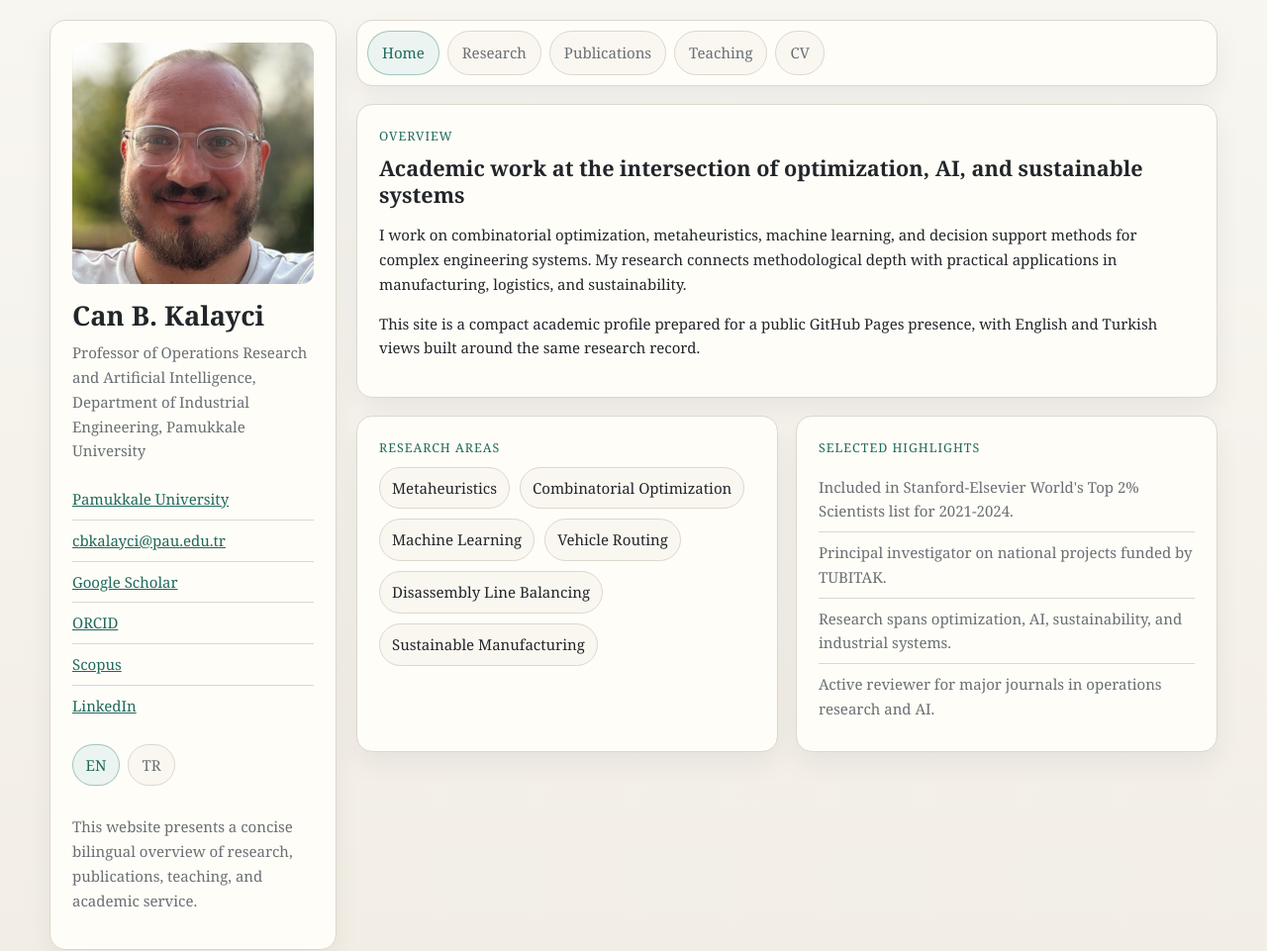
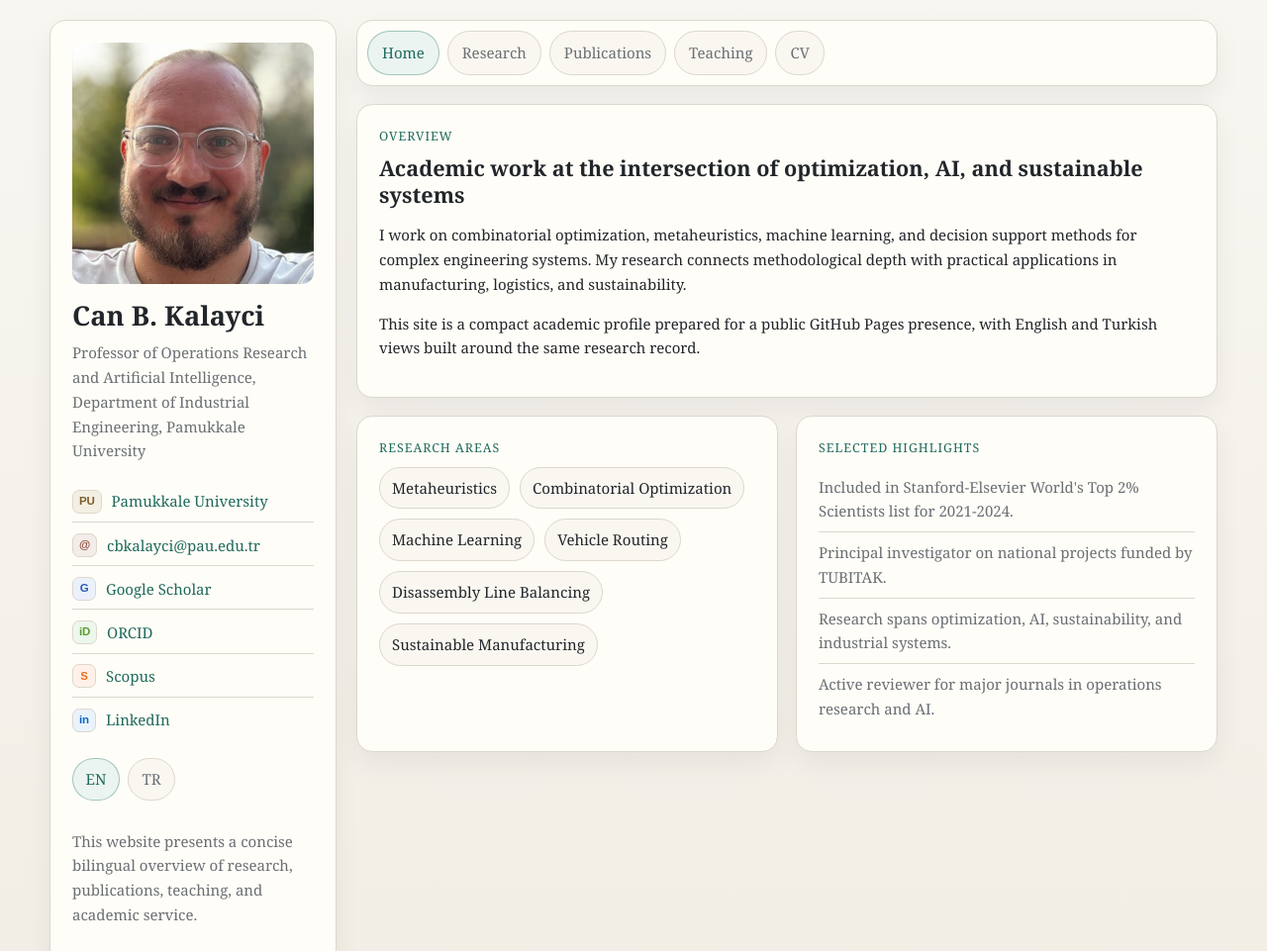
Before and after one commit to cbkalayci/cbkalayci.github.io, a plain HTML site: page index.html in a window 1280 px wide. Shown: the top 961 px of the page at 99% size. Drawn offline with Linux system fonts and the light colour scheme.

Commit message:
Add platform icons to profile links

```diff
--- a/index.html
+++ b/index.html
@@ -21,12 +21,42 @@
         <h1 class="name">Can B. Kalayci</h1>
         <p class="title" data-i18n="profile.title"></p>
         <ul class="profile-list">
-          <li><a href="https://www.pau.edu.tr/cbkalayci" target="_blank" rel="noreferrer">Pamukkale University</a></li>
-          <li><a href="mailto:cbkalayci@pau.edu.tr">cbkalayci@pau.edu.tr</a></li>
-          <li><a href="https://scholar.google.com/citations?user=iHetZQAAAAJ" target="_blank" rel="noreferrer">Google Scholar</a></li>
-          <li><a href="https://orcid.org/0000-0003-2355-7015" target="_blank" rel="noreferrer">ORCID</a></li>
-          <li><a href="https://www.scopus.com/authid/detail.uri?authorId=54951330900" target="_blank" rel="noreferrer">Scopus</a></li>
-          <li><a href="https://www.linkedin.com/in/cbkalayci" target="_blank" rel="noreferrer">LinkedIn</a></li>
+          <li>
+            <a class="profile-link" href="https://www.pau.edu.tr/cbkalayci" target="_blank" rel="noreferrer">
+              <span class="platform-icon platform-pau" aria-hidden="true">PU</span>
+              <span>Pamukkale University</span>
+            </a>
+          </li>
+          <li>
+            <a class="profile-link" href="mailto:cbkalayci@pau.edu.tr">
+              <span class="platform-icon platform-mail" aria-hidden="true">@</span>
+              <span>cbkalayci@pau.edu.tr</span>
+            </a>
+          </li>
+          <li>
+            <a class="profile-link" href="https://scholar.google.com/citations?user=iHetZQAAAAJ" target="_blank" rel="noreferrer">
+              <span class="platform-icon platform-scholar" aria-hidden="true">G</span>
+              <span>Google Scholar</span>
+            </a>
+          </li>
+          <li>
+            <a class="profile-link" href="https://orcid.org/0000-0003-2355-7015" target="_blank" rel="noreferrer">
+              <span class="platform-icon platform-orcid" aria-hidden="true">iD</span>
+              <span>ORCID</span>
+            </a>
+          </li>
+          <li>
+            <a class="profile-link" href="https://www.scopus.com/authid/detail.uri?authorId=54951330900" target="_blank" rel="noreferrer">
+              <span class="platform-icon platform-scopus" aria-hidden="true">S</span>
+              <span>Scopus</span>
+            </a>
+          </li>
+          <li>
+            <a class="profile-link" href="https://www.linkedin.com/in/cbkalayci" target="_blank" rel="noreferrer">
+              <span class="platform-icon platform-linkedin" aria-hidden="true">in</span>
+              <span>LinkedIn</span>
+            </a>
+          </li>
         </ul>
 
         <div class="lang-switcher" role="group" aria-label="Language switcher">
--- a/styles.css
+++ b/styles.css
@@ -107,6 +107,61 @@ button {
 .compact-list li:last-child,
 .timeline li:last-child {
   border-bottom: 0;
+}
+
+.profile-link {
+  display: inline-flex;
+  align-items: center;
+  gap: 10px;
+  text-decoration: none;
+}
+
+.platform-icon {
+  display: inline-flex;
+  align-items: center;
+  justify-content: center;
+  min-width: 24px;
+  height: 24px;
+  padding: 0 6px;
+  border-radius: 7px;
+  border: 1px solid var(--line);
+  background: var(--surface-2);
+  color: var(--text);
+  font-family: Arial, Helvetica, sans-serif;
+  font-size: 0.72rem;
+  font-weight: 700;
+  line-height: 1;
+  letter-spacing: -0.02em;
+}
+
+.platform-pau {
+  background: #f4efe3;
+  color: #7d5d2a;
+}
+
+.platform-mail {
+  background: #f3ece8;
+  color: #8e4d3f;
+}
+
+.platform-scholar {
+  background: #ebf1fb;
+  color: #2f5bb3;
+}
+
+.platform-orcid {
+  background: #edf7ec;
+  color: #5a9d32;
+}
+
+.platform-scopus {
+  background: #fff1e8;
+  color: #e86d1f;
+}
+
+.platform-linkedin {
+  background: #eaf3fb;
+  color: #0a66c2;
 }
 
 .lang-switcher {
```
